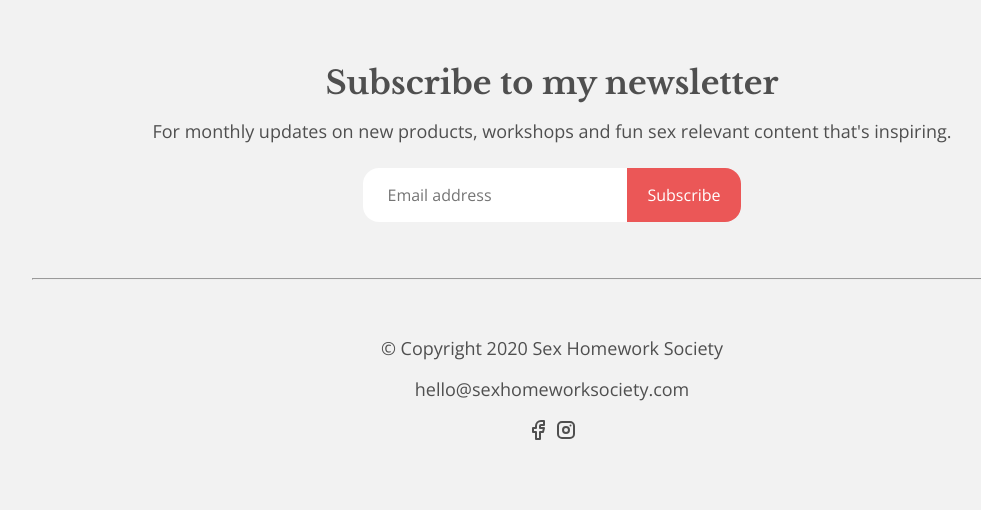
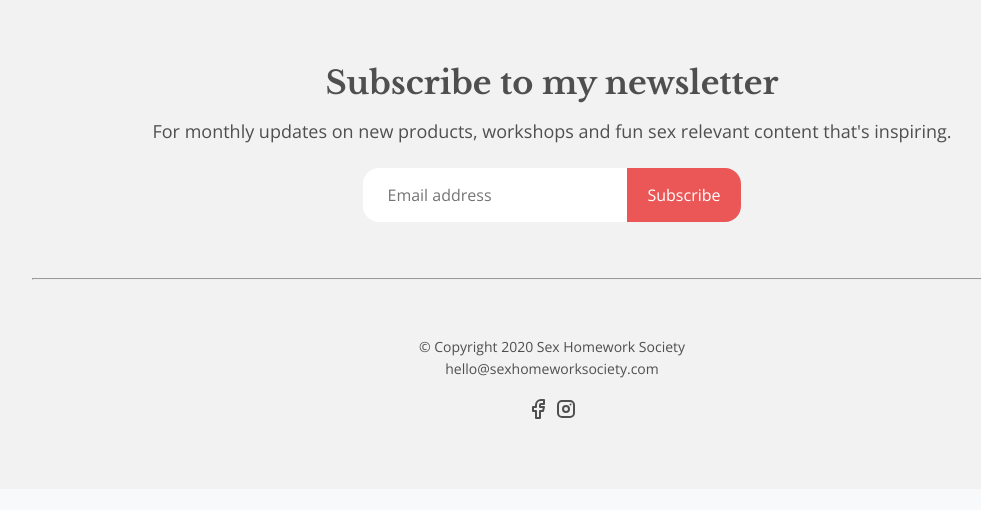
Before and after one commit to seyhanvankhan/sexhomeworksociety.com, a Flask app: page / in a window 1280 px wide. Shown: the part 2732-3242 px from the top of the page, without its empty margins (88-1069 px from the left). After the commit the page ends 3151 px from the top, so only its background shows below. Run offline with Flask 2, Linux system fonts and the light colour scheme.

Commit message:
Desktop version of Home almost done

```diff
--- a/assets/stylesheets/components/footer.css
+++ b/assets/stylesheets/components/footer.css
@@ -13,3 +13,14 @@ footer p {
   margin: 56px;
   color: #828282;
 }
+
+.small-print {
+  font-size: 14px;
+  margin: 0;
+  line-height: 160%;
+  font-weight: normal;
+}
+
+.social-media {
+  margin-top: 16px;
+}
--- a/templates/index.html
+++ b/templates/index.html
@@ -91,8 +91,9 @@
     <input type="submit" value="Subscribe" class="subscribe">
   </form>
   <hr class="footer-divider">
-  <p>© Copyright 2020 Sex Homework Society</p>
-  <p>hello@sexhomeworksociety.com</p>
+  <p class="small-print">© Copyright 2020 Sex Homework Society</p>
+  <p class="small-print">hello@sexhomeworksociety.com</p>
+  <div class="social-media">
     <svg xmlns="http://www.w3.org/2000/svg" class="icon icon-tabler icon-tabler-brand-facebook" width="24" height="24" viewBox="0 0 24 24" stroke-width="2" stroke="#4f4f4f" fill="none" stroke-linecap="round" stroke-linejoin="round">
       <path stroke="none" d="M0 0h24v24H0z" fill="none"/>
       <path d="M7 10v4h3v7h4v-7h3l1 -4h-4v-2a1 1 0 0 1 1 -1h3v-4h-3a5 5 0 0 0 -5 5v2h-3" />
@@ -103,5 +104,6 @@
       <circle cx="12" cy="12" r="3" />
       <line x1="16.5" y1="7.5" x2="16.5" y2="7.501" />
     </svg>
+  </div>
 </footer>
 {% endblock %}
```
Lines whose indentation alone changed are shown as unchanged.
